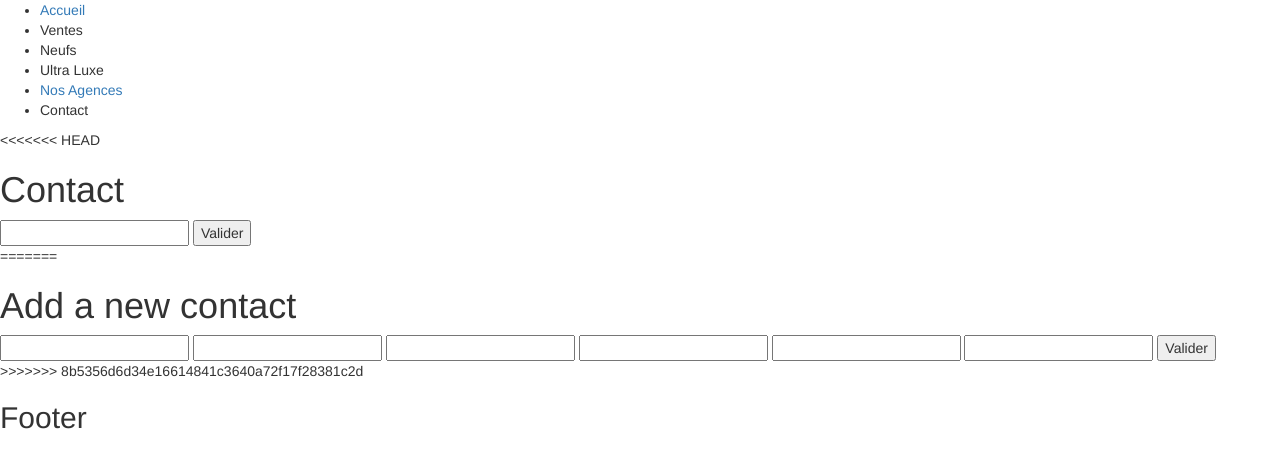
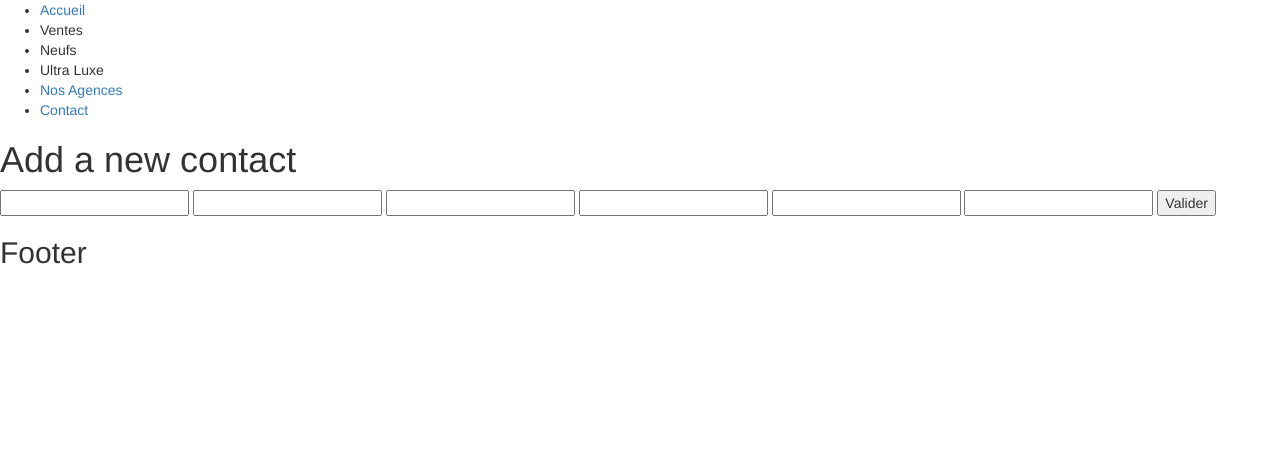
Before and after one commit to cyrdescat/projet-immobilier, a PHP site: template src/View/Contact/add.html.twig in a window 1280 px wide. Shown: the part 138-606 px from the top of the page. Run offline with PHP 8.4, Linux system fonts and the light colour scheme; the template is opened without the code that fills it, so the values that code supplies are empty; some libraries are stand-ins or nearby versions.

Commit message:
4 metode pour map

```diff
--- a/src/View/Contact/add.html.twig
+++ b/src/View/Contact/add.html.twig
@@ -1,11 +1,6 @@
 {% extends 'layout.html.twig' %}
 
 {% block content %}
-<<<<<<< HEAD
-    <h1>Contact</h1>
-    {% include 'Item/_form.html.twig' %}
-=======
     <h1>Add a new contact</h1>
     {% include 'Contact/_form.html.twig' %}
->>>>>>> 8b5356d6d34e16614841c3640a72f17f28381c2d
 {% endblock %}
--- a/src/View/layout.html.twig
+++ b/src/View/layout.html.twig
@@ -53,7 +53,7 @@
         <li>Neufs</li>
         <li>Ultra Luxe</li>
         <li><a href="http://localhost:8000/agence/index">Nos Agences</a></li>
-        <li>Contact</li>
+        <li><a href="http://localhost:8000/contact/add">Contact</a></li>
     </ul>
 <div>
 {% block content %}{% endblock %}
```
